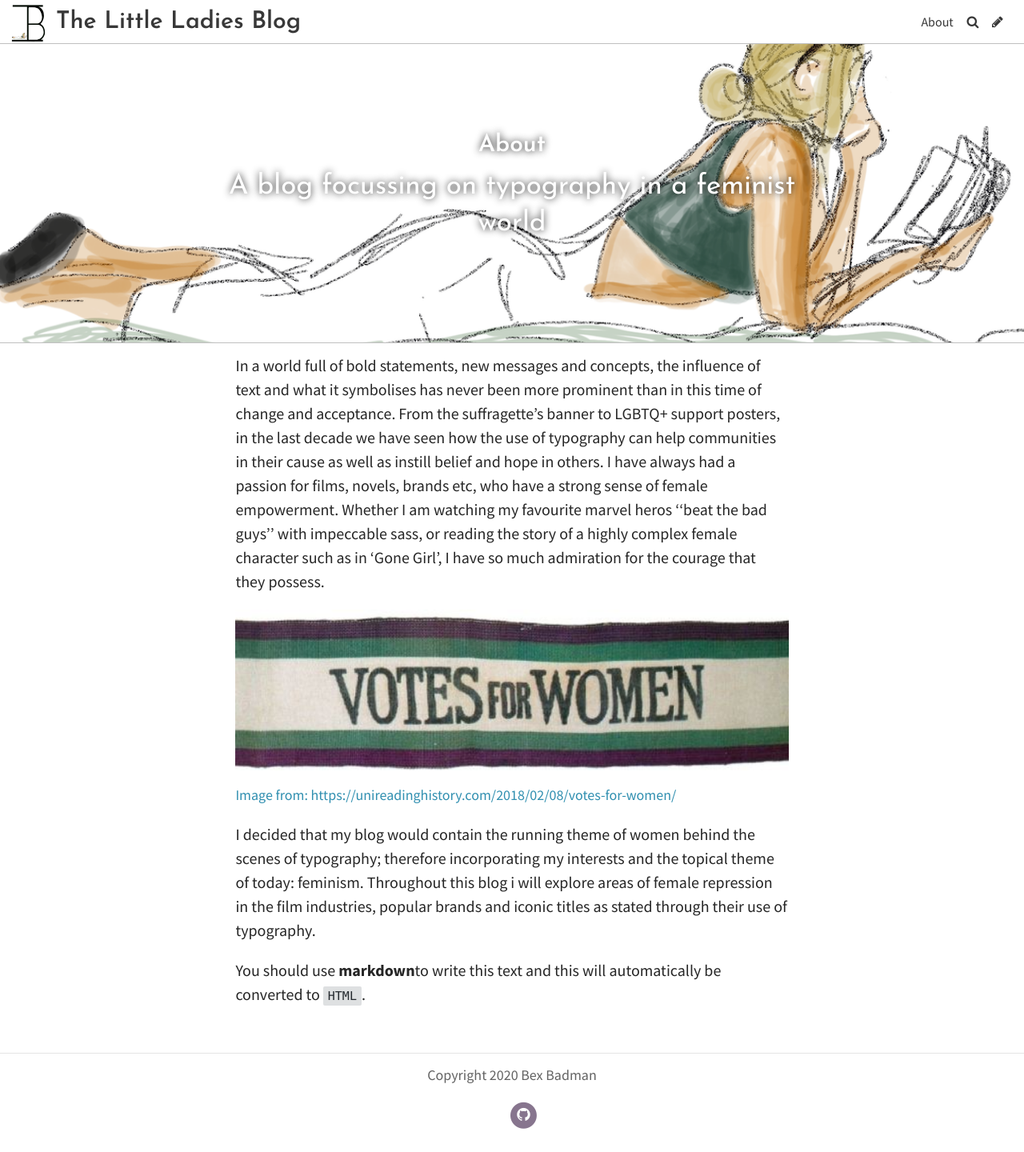
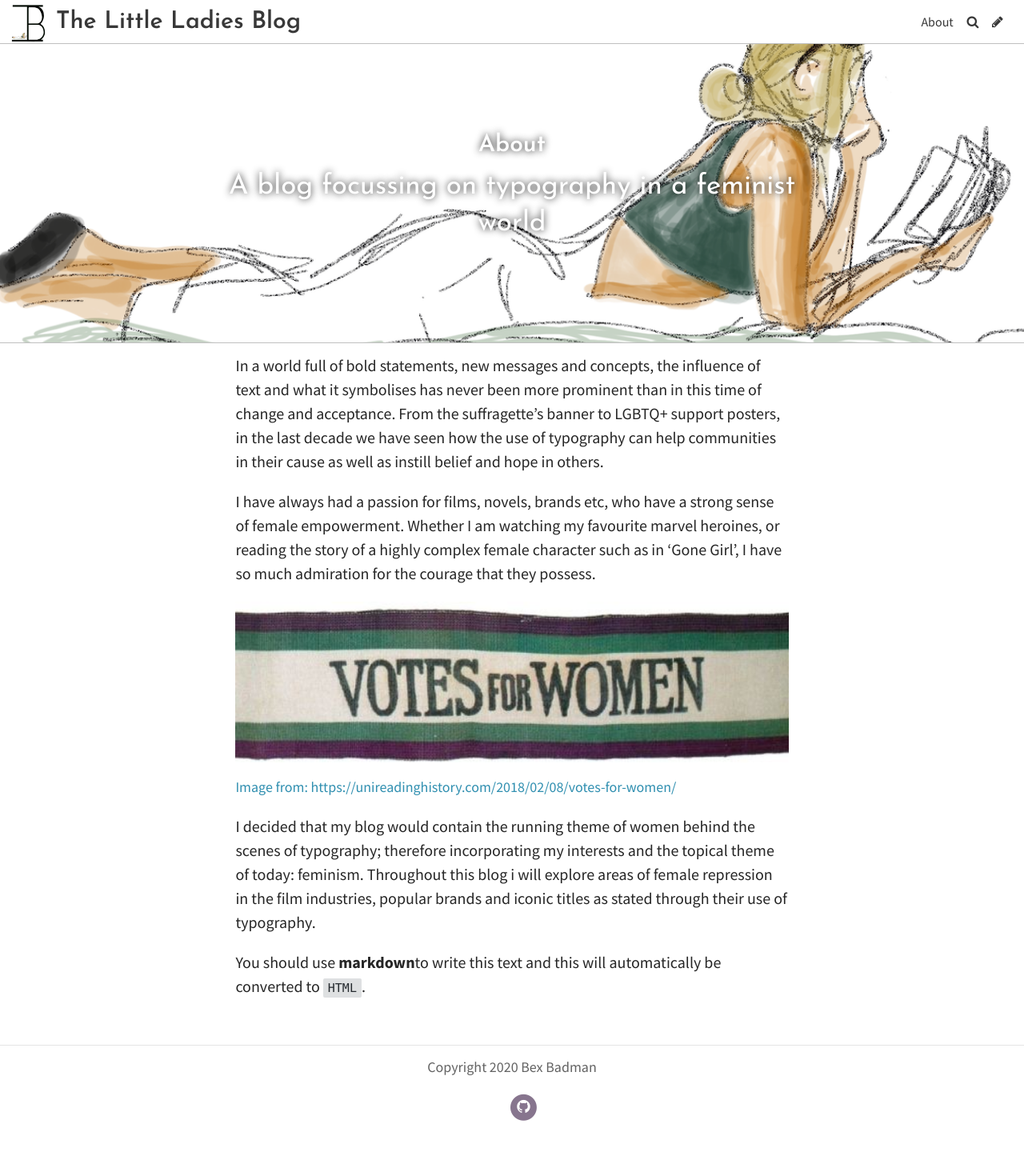
Before and after one commit to rebeccabadman1999/Bex-Badman-Blog, a Jekyll site: the page built from pages/about.md, in a window 1280 px wide. Shown: the whole page at 80% size. Built offline with Jekyll 4.4.1, drawn with Linux system fonts in a browser that asks for light colours; some web fonts are replaced.

Commit message:
Update Page “about”

```diff
--- a/pages/about.md
+++ b/pages/about.md
@@ -10,7 +10,9 @@ tags: null
 description: null
 show: true
 ---
-In a world full of bold statements, new messages and concepts, the influence of text and what it symbolises has never been more prominent than in this time of change and acceptance. From the suffragette's banner to LGBTQ+ support posters, in the last decade we have seen how the use of typography can help communities in their cause as well as instill belief and hope in others. I have always had a passion for films, novels, brands etc, who have a strong sense of female empowerment. Whether I am watching my favourite marvel heros ''beat the bad guys'' with impeccable sass, or reading the story of a highly complex female character such as in 'Gone Girl', I have so much admiration for the courage that they possess.
+In a world full of bold statements, new messages and concepts, the influence of text and what it symbolises has never been more prominent than in this time of change and acceptance. From the suffragette's banner to LGBTQ+ support posters, in the last decade we have seen how the use of typography can help communities in their cause as well as instill belief and hope in others.
+
+I have always had a passion for films, novels, brands etc, who have a strong sense of female empowerment. Whether I am watching my favourite marvel heroines, or reading the story of a highly complex female character such as in 'Gone Girl', I have so much admiration for the courage that they possess.
 
 ![Image from: https://unireadinghistory.com/2018/02/08/votes-for-women/](../uploads/votes-100-3-banner-image.jpg "Suffragette Banner")
 
```
